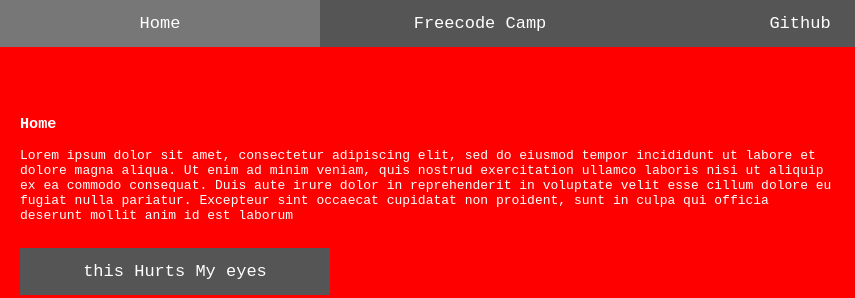
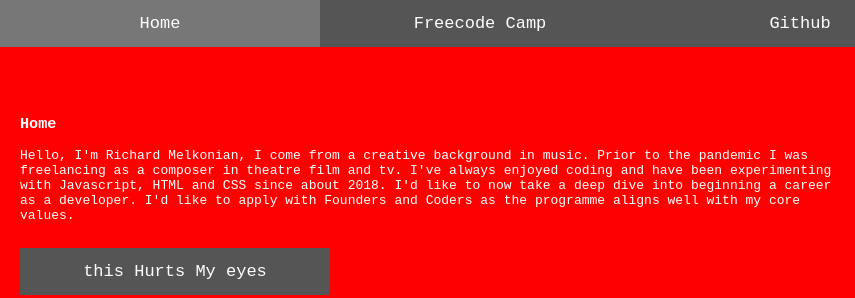
Before and after one commit to rvmelkonian/rvmelkonian.github.io, a plain HTML site: page index.html in a window 1280 px wide. Shown: the top 298 px of the page, 0-855 px from the left. Drawn offline with Linux system fonts and the light colour scheme.

Commit message:
updated home text

```diff
--- a/index.html
+++ b/index.html
@@ -18,7 +18,7 @@
 <div id="Home" class="tabcontent">
   <h3>Home</h3>
   <div class="container">
-  <div class="item">Lorem ipsum dolor sit amet, consectetur adipiscing elit, sed do eiusmod tempor incididunt ut labore et dolore magna aliqua. Ut enim ad minim veniam, quis nostrud exercitation ullamco laboris nisi ut aliquip ex ea commodo consequat. Duis aute irure dolor in reprehenderit in voluptate velit esse cillum dolore eu fugiat nulla pariatur. Excepteur sint occaecat cupidatat non proident, sunt in culpa qui officia deserunt mollit anim id est laborum</div>
+  <div class="item">Hello, I'm Richard Melkonian, I come from a creative background in music. Prior to the pandemic I was freelancing as a composer in theatre film and tv. I've always enjoyed coding and have been experimenting with Javascript, HTML and CSS since about 2018. I'd like to now take a deep dive into beginning a career as a developer. I'd like to apply with Founders and Coders as the programme aligns well with my core values.</div>
   <div class="item"><img class="rounded" src="https://i.ibb.co/mFBxTXx/IMG-2391.jpg" alt="IMG-2391" width="400" height="400"></div>
   </div>
   <button id="color-btn" class="tablink" onclick="openPage('Home', Home, 'black')">this Hurts My eyes</button>
```
